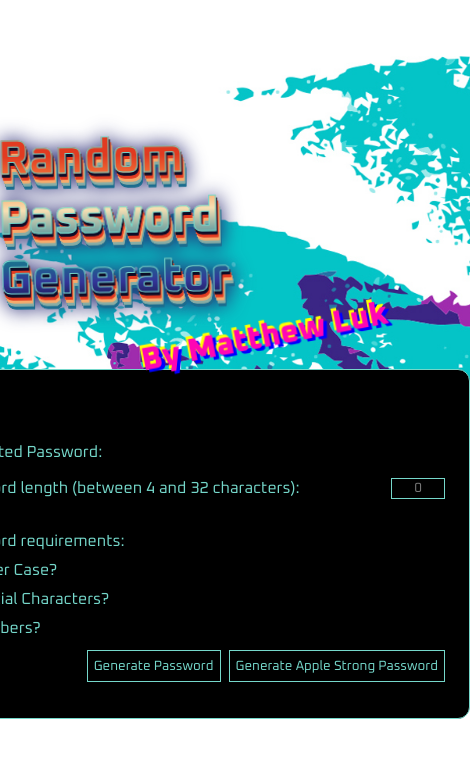
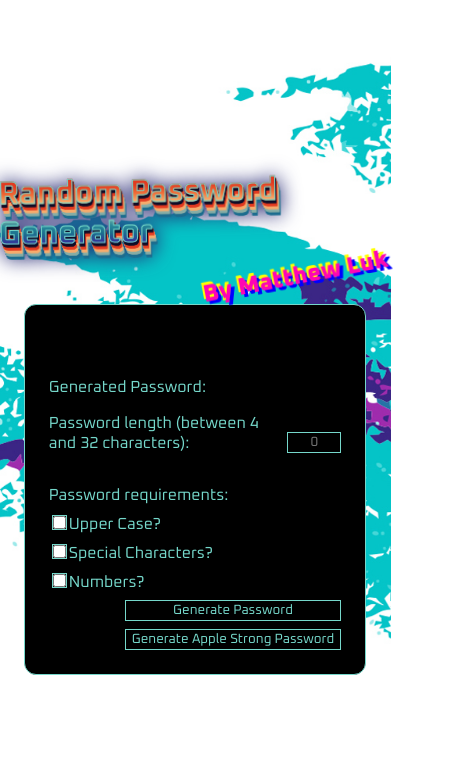
Before and after one commit to Matthew-Luk/password_generator, a React (Create React App) app: page / in a window 390 px wide. Shown: the top 758 px of the page, 470 px wide, since content can reach past the window. Built offline with nearby package versions, Linux system fonts and the light colour scheme.

Commit message:
update media queries

```diff
--- a/src/App.css
+++ b/src/App.css
@@ -156,3 +156,43 @@ button {
 .errorBorder {
   border: 0.1rem solid red !important;
 }
+
+@media (max-width: 48.125em){
+  .title {
+    font-size: 4rem;
+  }
+  .subtitle {
+    font-size: 2.8rem;
+  }
+}
+
+@media (max-width: 37.5em){
+  .passwordForm {
+    width: 75%;
+    height: auto;
+  }
+  .length input {
+    height: 1.7rem;
+    margin-top: auto;
+  }
+}
+
+@media (max-width: 36.25em){
+  .title {
+    font-size: 3.2rem;
+  }
+  .subtitle {
+    font-size: 2.4rem;
+  }
+}
+
+@media (max-width: 29.8125em){
+  .buttons {
+    flex-direction: column;
+    gap: 0;
+  }
+  button {
+    margin-top: 0.8rem;
+    height: auto;
+  }
+}
```
